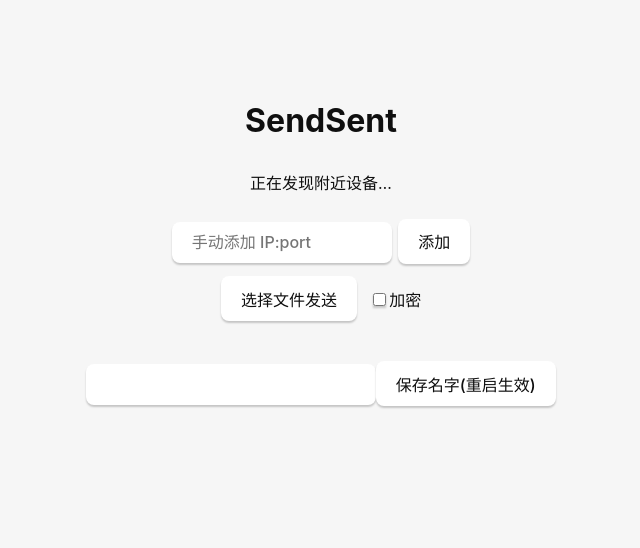
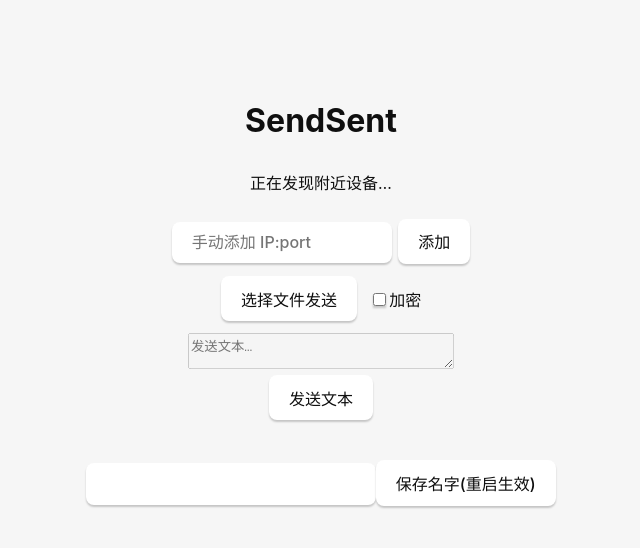
Before and after one commit to mac-rs/SendSent, a React (Vite) app: page / in a window 1280 px wide. Shown: the top 548 px of the page, without its empty margins (319-959 px from the left). Built offline with nearby package versions, Linux system fonts and the light colour scheme.

Commit message:
feat(polish): send_text command + text input UI

```diff
--- a/src/App.tsx
+++ b/src/App.tsx
@@ -7,6 +7,7 @@
 import { TransferProgress } from "./components/TransferProgress";
 import { Settings } from "./components/Settings";
 import { addPeer } from "./lib/invoke";
+import { sendText } from "./lib/invoke";
 import type { Peer } from "./lib/types";
 import "./App.css";
 
@@ -15,6 +16,8 @@
   const { request, progress } = useTransfer();
   const [selected, setSelected] = useState<Peer | null>(null);
   const [manualAddr, setManualAddr] = useState("");
+  const [textContent, setTextContent] = useState("");
+  const [textBusy, setTextBusy] = useState(false);
   return (
     <main className="container">
       <h1>SendSent</h1>
@@ -38,6 +41,28 @@
         >添加</button>
       </div>
       <div style={{ marginTop: 12 }}><FilePicker peer={selected} /></div>
+      <div style={{ marginTop: 12 }}>
+        <textarea
+          rows={2}
+          placeholder="发送文本…"
+          value={textContent}
+          onChange={(e) => setTextContent(e.target.value)}
+          style={{ width: 260 }}
+          disabled={!selected || textBusy}
+        />
+        <div>
+          <button
+            disabled={!selected || !textContent.trim() || textBusy}
+            onClick={async () => {
+              if (!selected || !textContent.trim()) return;
+              setTextBusy(true);
+              try { await sendText(selected.device_id, textContent); setTextContent(""); }
+              catch (e) { alert("发送失败: " + String(e)); }
+              finally { setTextBusy(false); }
+            }}
+          >发送文本{selected ? ` → ${selected.name}` : ""}</button>
+        </div>
+      </div>
       <div style={{ marginTop: 12 }}><IncomingRequest req={request} /></div>
       <div style={{ marginTop: 12 }}><TransferProgress items={Object.values(progress)} /></div>
       <Settings />
--- a/src/lib/invoke.ts
+++ b/src/lib/invoke.ts
@@ -11,3 +11,5 @@
 export const cancel = (session_id: string) => invoke<void>("cancel", { sessionId: session_id });
 export const getDefaultSaveDir = () => invoke<string>("get_default_save_dir");
 export const addPeer = (address: string) => invoke<void>("add_peer", { address });
+export const sendText = (peerDeviceId: string, text: string, secure: boolean = false) =>
+  invoke<string>("send_text", { peerDeviceId, text, secure });
```
Also changed, not shown: 2 other files (tests, documents, lock files or other folders).
